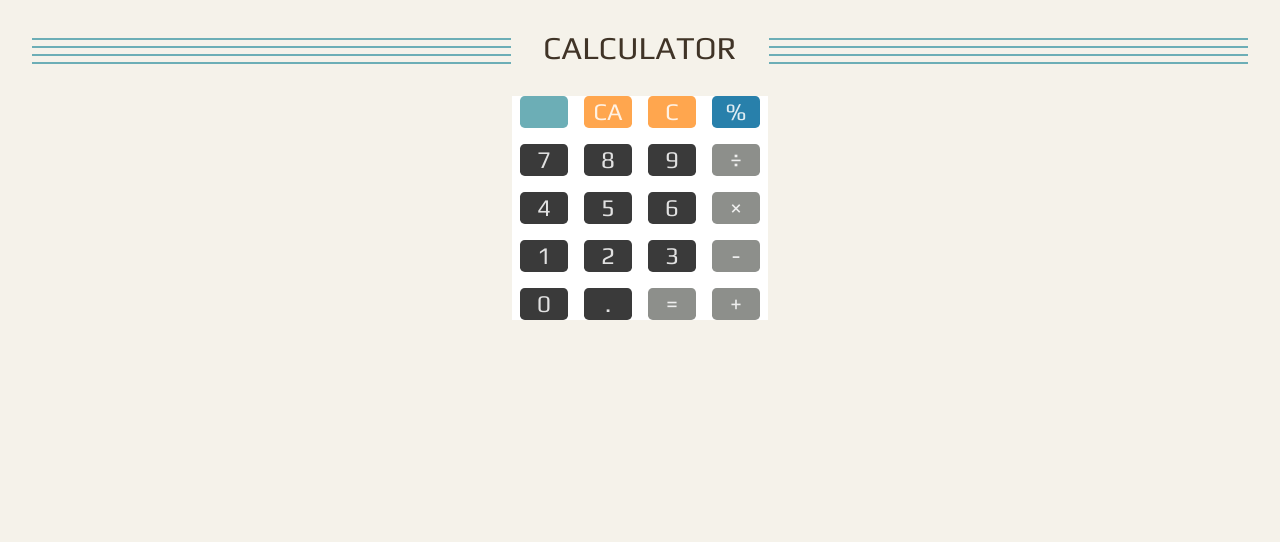
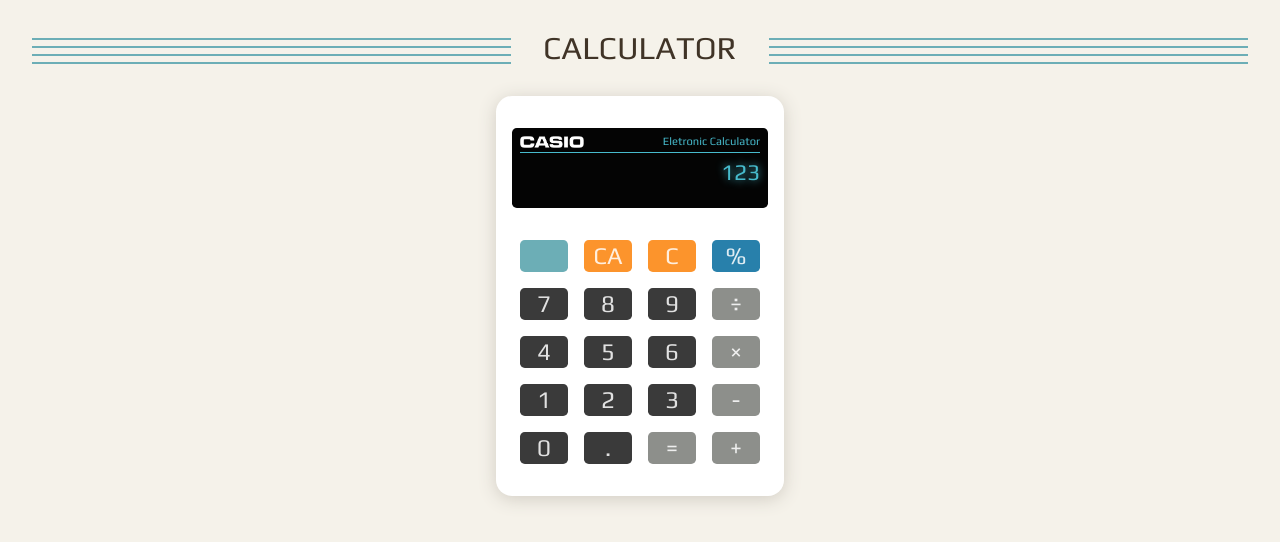
Before and after one commit to nathanaelbonfim/si03.web.calculator, a plain HTML site: page index.html in a window 1280 px wide. Drawn offline with Linux system fonts and the light colour scheme.

Commit message:
feat: logo and display

```diff
--- /dev/null
+++ b/assets/fonts/cf-lcd/stylesheet.css
@@ -0,0 +1,8 @@
+@font-face {
+    font-family: 'CF LCD 521';
+    src: url('CFLCD-Regular.woff2') format('woff2'),
+        url('CFLCD-Regular.woff') format('woff');
+    font-weight: normal;
+    font-style: normal;
+    font-display: swap;
+}
--- a/css/style.css
+++ b/css/style.css
@@ -5,21 +5,30 @@
     --color-title-text: #403427;
     --color-title-stripes: #FF664B;
     --color-stripes: #6CAEB6;
+    --color-shadow: #D1CCC3;
 
     --color-calculator-body: #fff;
+    --color-display: #040404;
+    --color-lcd: #47BBCD;
 
     --color-btn-dg: #3A3A3A; /* Digit */
     --color-btn-op: #8D8F8B; /* Operation */
     --color-btn-sp: #2880AB; /* Special operation */
-    --color-btn-fn: #FFA64E; /* Function */
+    --color-btn-fn: #FC942C; /* Function */
     --color-btn-text: rgba(255, 255, 255, .85);
 
     /* Parameters */
     --default-padding: 2rem;
     --buttons-spacing: 1rem;
     --size-title: 2rem;
+    --size-lcd-text: 1.4rem;
     --size-stripes: 2px;
+    --padding-display: .5rem;
+
     --radius-btn: .3rem;
+    --radius-outer-frame: 1rem;
+    --radius-inner-frame: 2rem;
+    --radius-display: .3rem;
 }
 
 html, body {
@@ -42,7 +51,45 @@ html, body {
     margin: 0 auto;
     display: flex;
     align-items: center;
+    flex-direction: column;
     justify-content: center;
+    padding: var(--default-padding) calc(var(--default-padding) /2) ;
+    box-shadow: 0px 3px 18px var(--color-shadow);
+    border-radius: var(--radius-outer-frame);
+}
+
+.display {
+    background-color: var(--color-display);
+    height: 5rem;
+    width: 100%;
+    margin-bottom: var(--default-padding);
+    border-radius: var(--radius-display);
+    display: flex;
+    align-items: flex-end;
+    flex-direction: column;
+    box-sizing: border-box;
+    padding: var(--padding-display);
+}
+
+.display .logo {
+    width: 100%;
+    margin-bottom: var(--padding-display);
+    border-bottom: solid 1px var(--color-lcd);
+    color: var(--color-lcd);
+    font-size: .7rem;
+    display: flex;
+    justify-content: space-between;
+    padding-bottom: .2rem;
+}
+
+.display .logo img {
+    width: 4rem;
+}
+
+.display .text {
+    color: var(--color-lcd);
+    font-size: var(--size-lcd-text);
+    text-shadow: 0px 0px 8px var(--color-lcd);
 }
 
 .numpad-container {
@@ -51,6 +98,7 @@ html, body {
     grid-row-gap: var(--buttons-spacing);
     grid-column-gap: var(--buttons-spacing);
 }
+
 
 /* Decoration */
 .stripes {
@@ -132,11 +180,4 @@ h1 {
     background-color: var(--color-stripes);
 }
 
-/* Display */
-.display .text {
-    font-family: 'CF LCD 521', sans-serif;
-    font-weight: normal;
-    font-style: normal;
-}
-
 /* ========== Responsive ========== */
--- a/index.html
+++ b/index.html
@@ -16,7 +16,7 @@
         <link rel="preconnect" href="https://fonts.gstatic.com" crossorigin>
         <link href="https://fonts.googleapis.com/css2?family=Play&display=swap" rel="stylesheet">
 
-        <link rel="preload" href="assets/fonts/cf-lcd/CFLCD-Regular.woff2" as="font" type="font/woff2" crossorigin>
+        <link href="assets/fonts/cf-lcd/stylesheet.css" rel="stylesheet">
     </head>
     <body>
         <main class="container">
@@ -27,9 +27,12 @@
                 <div class="inner-frame">
                     <!-- Display -->
                     <div class="display">
-                        <div class="logo"></div>
+                        <div class="logo" role="presentation">
+                            <img src="assets/img/cassio-logo.png"/>
+                            <span>Eletronic Calculator<span>
+                        </div>
                         <div id="display" class="text">
-
+                            123
                         </div>
                     </div>
 
```
Also changed, not shown: assets/img/cassio-logo.png (added).
